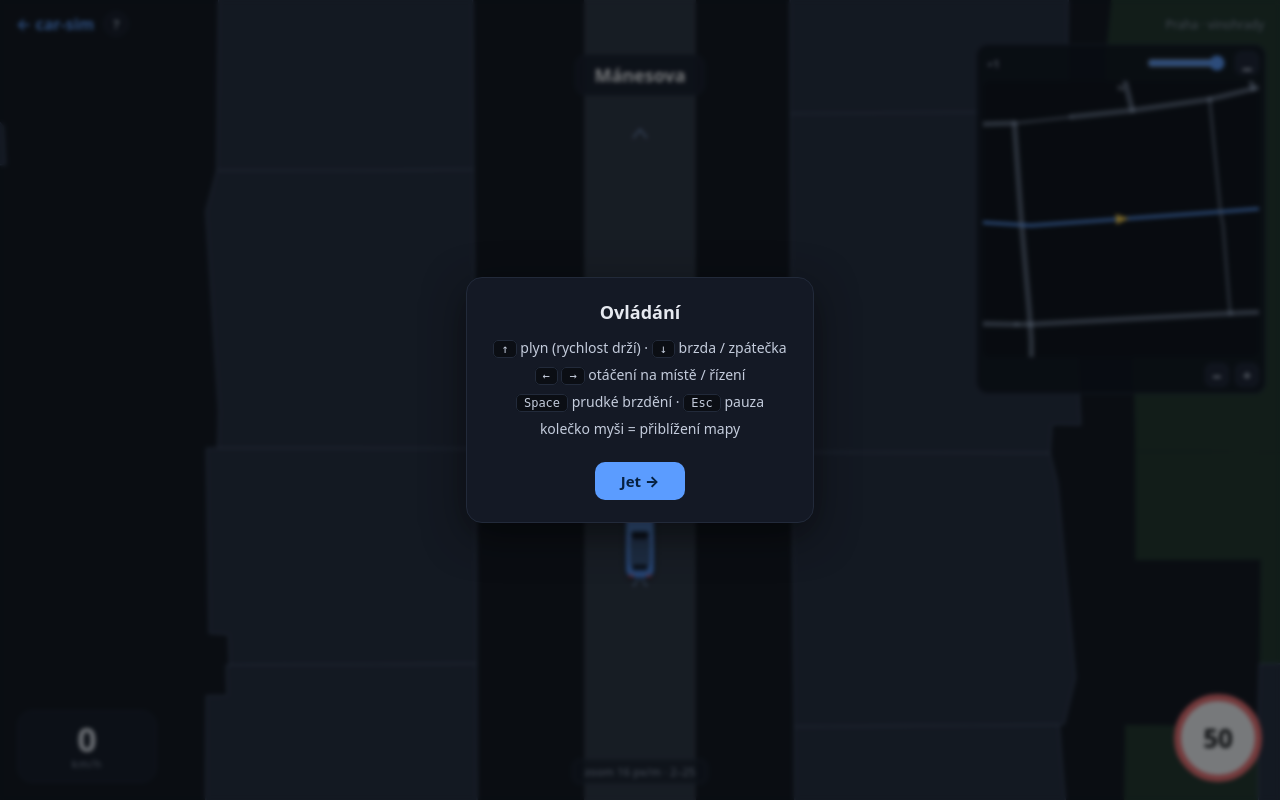
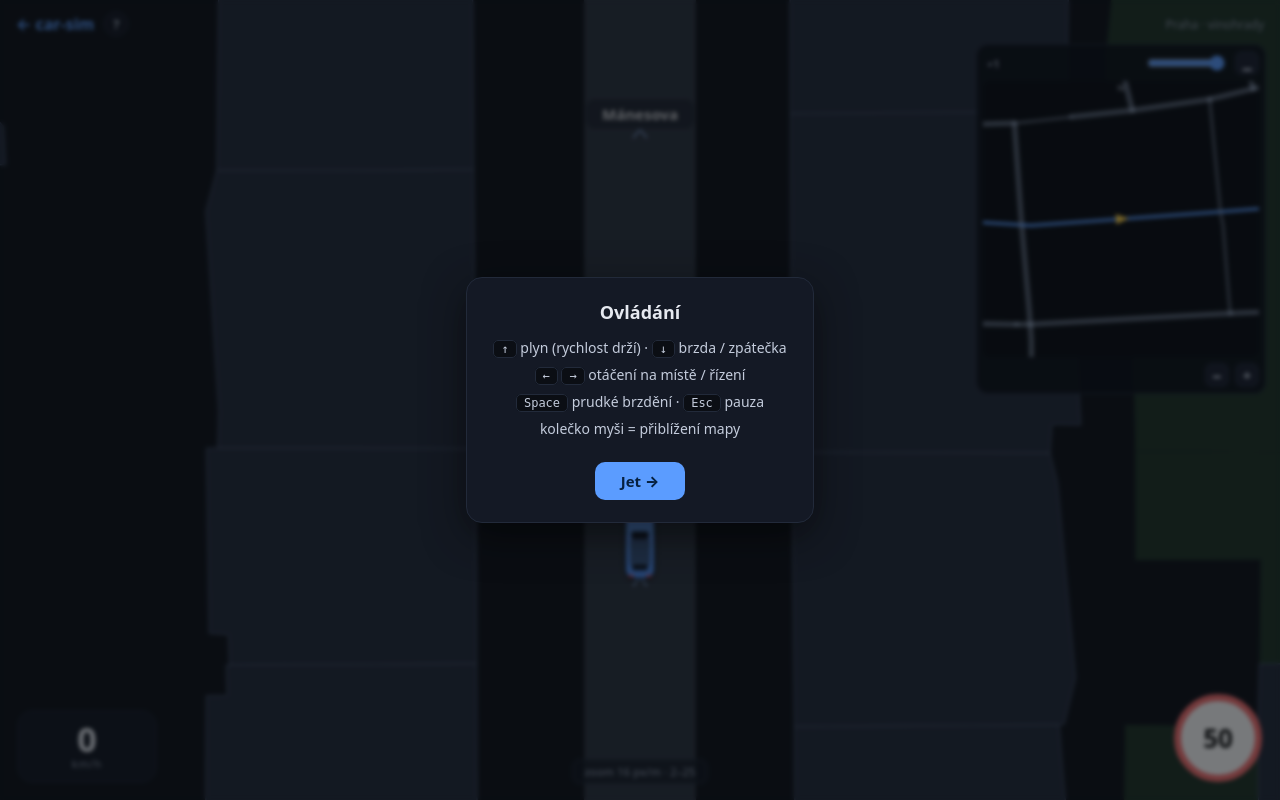
Before and after one commit to non4me/car-sim, a FastAPI app: page /drive in a window 1280 px wide. Run offline with FastAPI, Linux system fonts and the light colour scheme.

Commit message:
drive: street name in its own translucent block below the warnings
Vlad msg 2721: the current street name shared the #warn block with warnings,
so any warning/violation (Mimo vozovku, V protisměru, over-limit, boundary)
HID the street name. Split into two blocks: #warn (top) shows only active
warnings and is hidden otherwise; #street (below, translucent, always shown)
carries the current street name. Warnings now stack above the street name
instead of replacing it.

```diff
--- a/app/templates/drive.html
+++ b/app/templates/drive.html
@@ -34,12 +34,20 @@
     #bigspeed #bigval{font-size:140px;line-height:.9;letter-spacing:-3px}
     #bigspeed .u{font-size:30px;font-weight:700;opacity:.85}
 
-    /* info block — current street name (white), or a coloured warning */
+    /* warnings / violations block — shown only when something is active (top) */
     #warn{left:50%;top:54px;transform:translateX(-50%);text-align:center;font-weight:800;
       font-size:18px;background:rgba(20,25,37,.9);border:1px solid var(--line);border-radius:12px;
       padding:8px 18px;max-width:70vw;color:#fff;white-space:nowrap;overflow:hidden;text-overflow:ellipsis}
     #warn.warnY{color:var(--warn);border-color:var(--warn)}
     #warn.bad{color:var(--bad);border-color:var(--bad)}
+    #warn.hidden{display:none}
+
+    /* current-street block — its own translucent block UNDER the warnings, always visible so
+       warnings/violations never cover the street name */
+    #street{left:50%;top:98px;transform:translateX(-50%);text-align:center;font-weight:700;
+      font-size:15px;background:rgba(20,25,37,.5);border:1px solid rgba(255,255,255,.08);
+      border-radius:10px;padding:5px 16px;max-width:70vw;color:rgba(255,255,255,.78);
+      white-space:nowrap;overflow:hidden;text-overflow:ellipsis;backdrop-filter:blur(2px)}
 
     #topbar{left:0;top:0;right:0;display:flex;justify-content:space-between;align-items:center;
       padding:12px 16px;pointer-events:auto}
@@ -125,7 +133,8 @@
 
   <div class="hud" id="bigspeed"><span id="bigval">0</span><span class="u">km/h</span></div>
   <div class="hud" id="zoomind">zoom —</div>
-  <div class="hud" id="warn">—</div>
+  <div class="hud hidden" id="warn">—</div>
+  <div class="hud" id="street">—</div>
   <div class="hud" id="speedo"><div class="v" id="speed">0</div><div class="u">km/h</div></div>
   <div class="hud none" id="limit"><span id="limitval">—</span></div>
 
```
Also changed, not shown: app/static/drive/hud/hud.js (+18 -12 lines).
